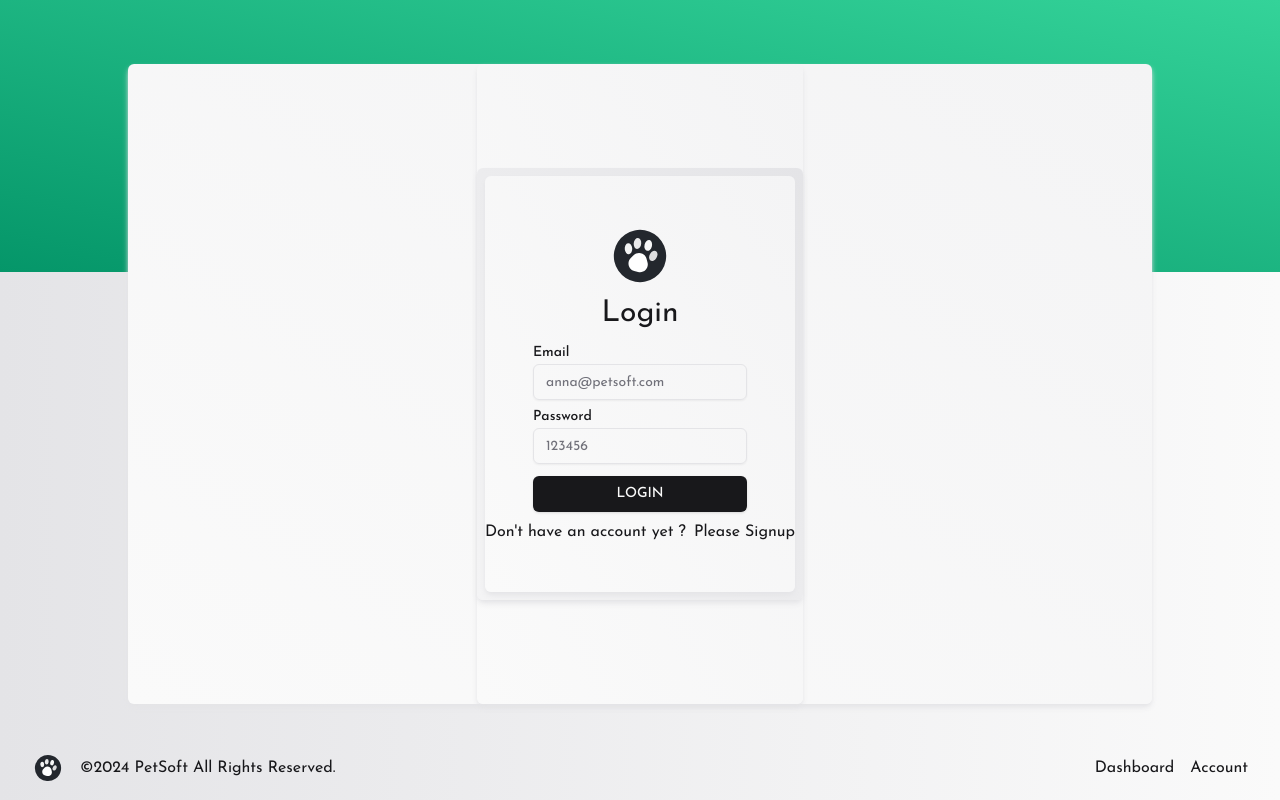
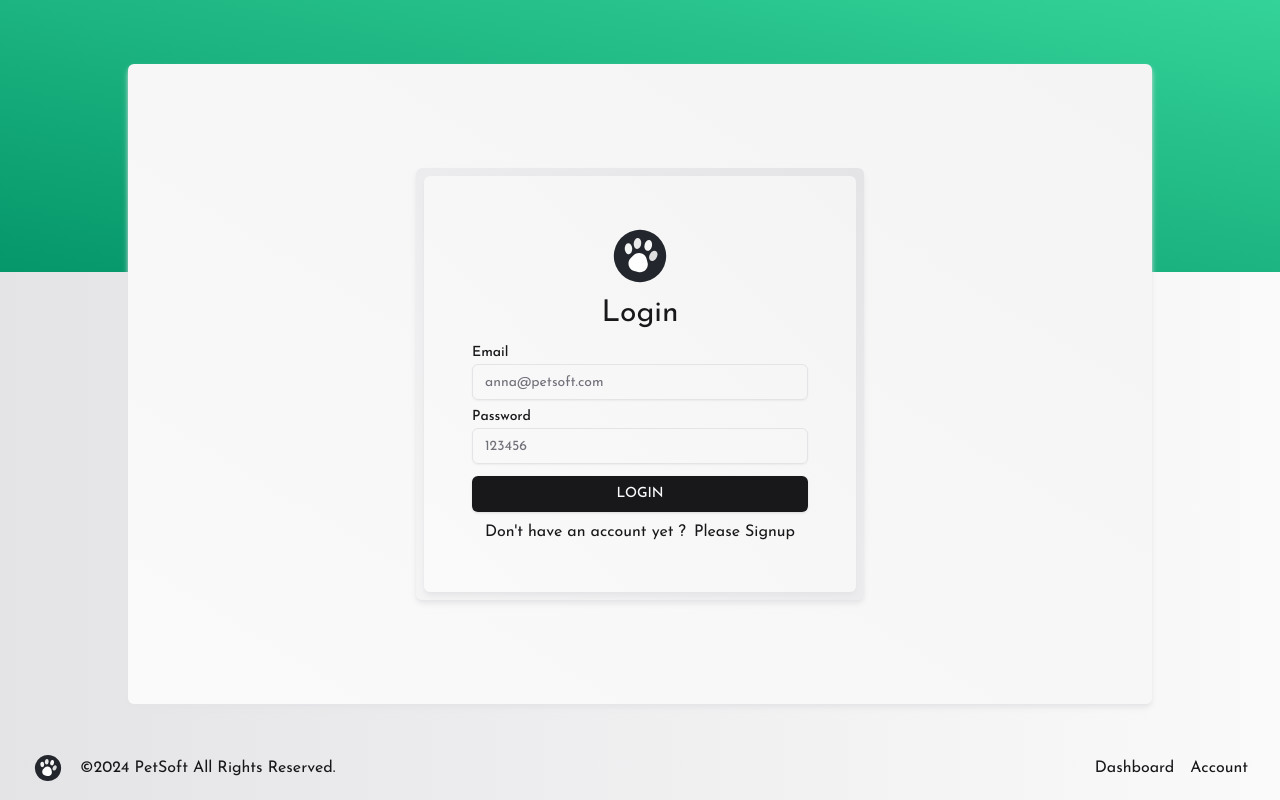
Before and after one commit to SiegfriedBz/Nextjs-Saas-PetSoft, a Next.js app: page /login in a window 1280 px wide. Built offline with nearby package versions, Linux system fonts and the light colour scheme.

Commit message:
refactor

```diff
--- a/src/components/AuthWrapper.tsx
+++ b/src/components/AuthWrapper.tsx
@@ -15,8 +15,6 @@ const AuthWrapper = ({ actionType }: TProps) => {
   const linkLabel = isLogin ? 'Signup' : 'Login'
 
   return (
-    <main className='h-[80svh]'>
-      <ContentBlock className={`flex flex-col justify-center items-center`}>
     <ContentBlock
       className={`mx-auto max-w-md flex justify-center items-center bg-gradient-to-tr from-zinc-100 to-zinc-200
           ${isLogin ? 'h-[27rem]' : 'h-[36rem]'}`}
@@ -40,8 +38,6 @@ const AuthWrapper = ({ actionType }: TProps) => {
         </div>
       </ContentBlock>
     </ContentBlock>
-      </ContentBlock>
-    </main>
   )
 }
 
```
Lines whose indentation alone changed are shown as unchanged.
